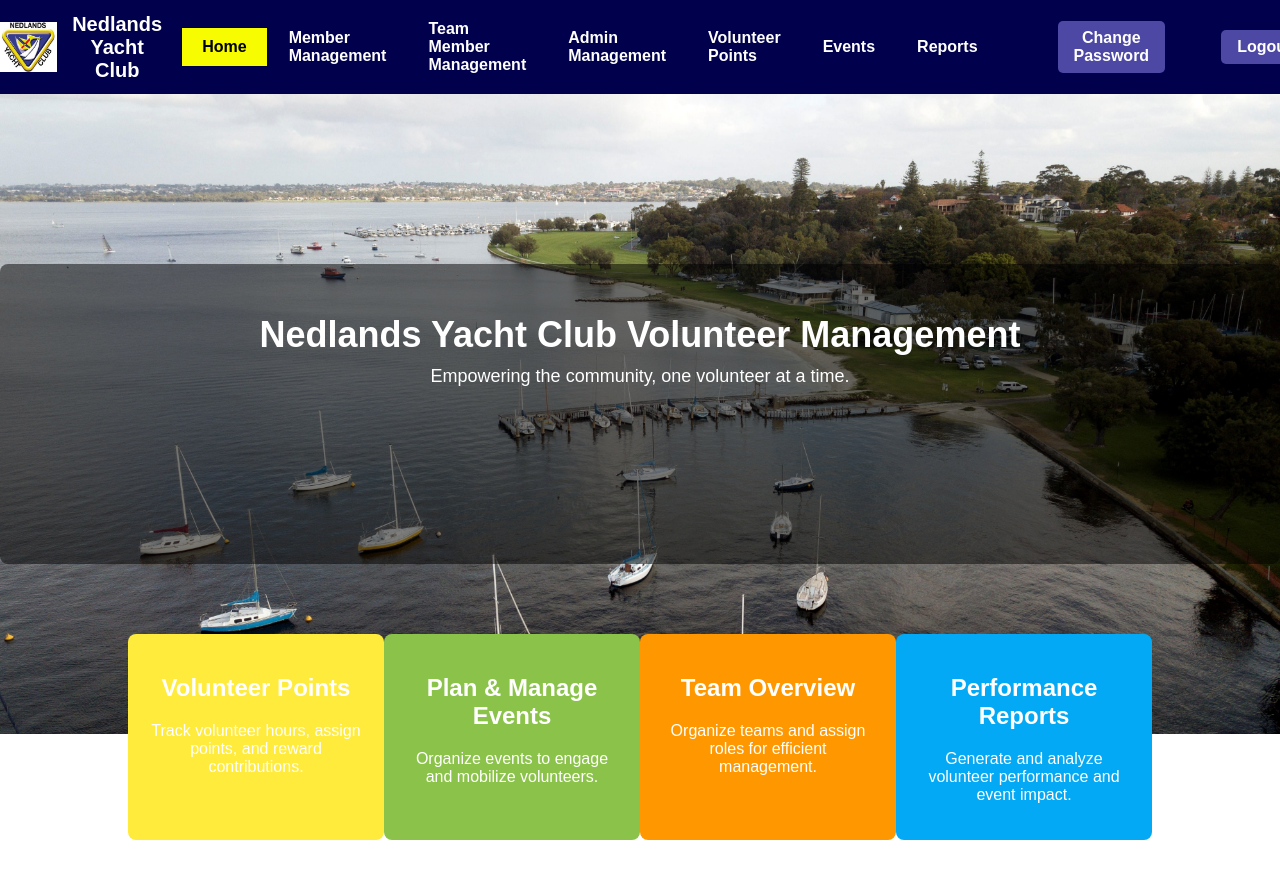
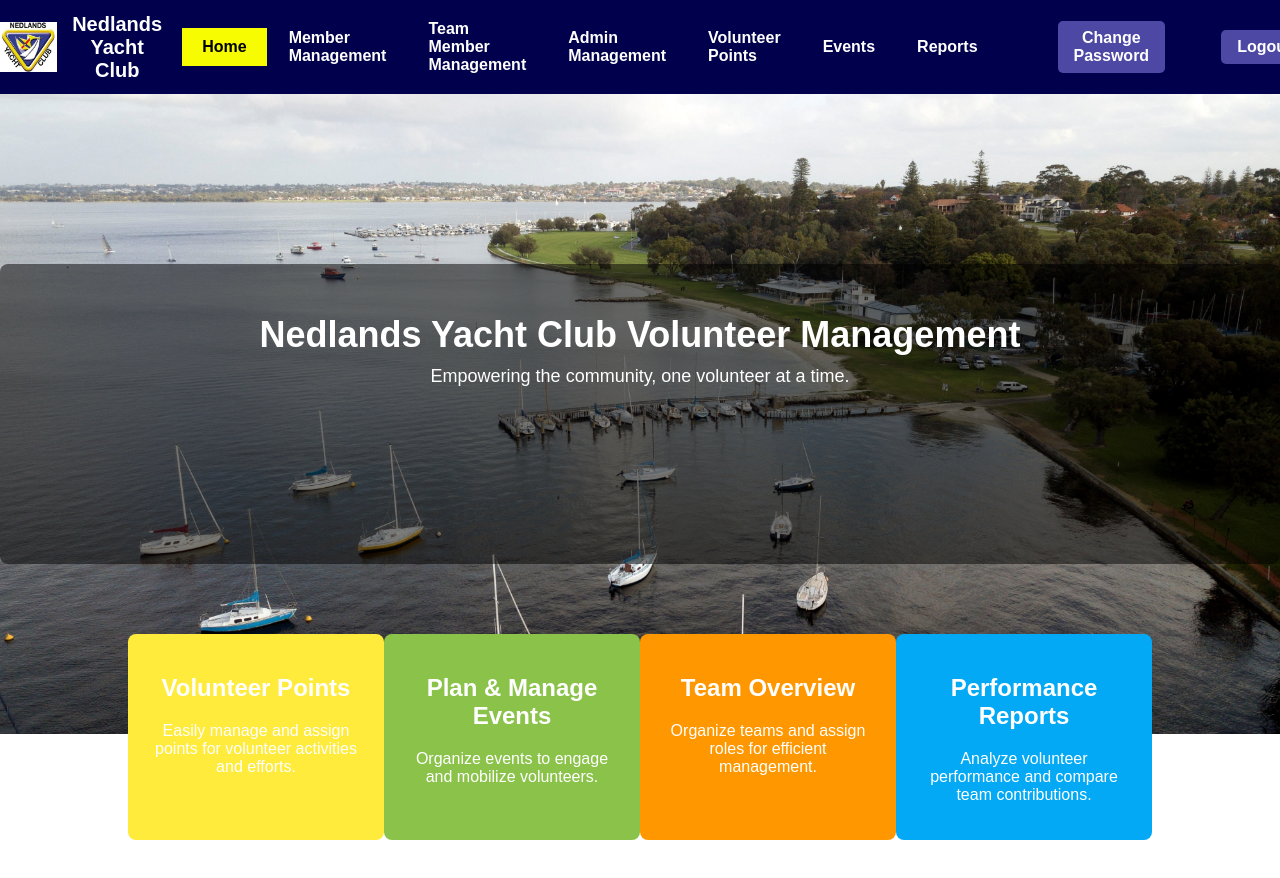
Before and after one commit to miacheng2/CITS5206-capstone, a React (Create React App) app in the folder Front_end/: page / in a window 1280 px wide. Shown: the top 878 px of the page. Built offline with nearby package versions, Linux system fonts and the light colour scheme; sample sign-in values are in the browser's storage.

Commit message:
Edited Card description in Home page

```diff
--- a/Front_end/src/components/AddVolunteerPoints.js
+++ b/Front_end/src/components/AddVolunteerPoints.js
@@ -1,7 +1,8 @@
 import React, { useState, useEffect } from "react";
 import "./stylesAdd.css";
 import sailImage from "./NYC.jpg";
-import { useNavigate } from "react-router-dom";
+import { useNavigate } from 'react-router-dom';
+
 
 function AddVolunteerPoints() {
   const [adminsAndLeaders, setUser] = useState([]); // To store users data
--- a/Front_end/src/components/Home.js
+++ b/Front_end/src/components/Home.js
@@ -25,7 +25,7 @@
         <div className="homepage-card yellow-card">
           <div className="homepage-card-content">
             <h2>Volunteer Points</h2>
-            <p>Track volunteer hours, assign points, and reward contributions.</p>
+            <p>Easily manage and assign points for volunteer activities and efforts.</p>
           </div>
           <div className="homepage-card-hover">
             <button onClick={() => window.location.href='/volunteer-points'}>Learn More</button>
@@ -55,7 +55,7 @@
         <div className="homepage-card blue-card">
           <div className="homepage-card-content">
             <h2>Performance Reports</h2>
-            <p>Generate and analyze volunteer performance and event impact.</p>
+            <p>Analyze volunteer performance and compare team contributions.</p>
           </div>
           <div className="homepage-card-hover">
             <button onClick={() => window.location.href='/reports'}>Learn More</button>
--- a/Front_end/src/components/Navbar.js
+++ b/Front_end/src/components/Navbar.js
@@ -25,7 +25,7 @@
                     <li><NavLink to="/memberManagement" className={({ isActive }) => getNavLinkClass(isActive)}><b>Member Management</b></NavLink></li>
                     <li><NavLink to="/WorkTeamManagement" className={({ isActive }) => getNavLinkClass(isActive)}><b>Team Member Management</b></NavLink></li>
                     <li><NavLink to="/AdminUserManagement" className={({ isActive }) => getNavLinkClass(isActive)}><b>Admin Management</b></NavLink></li>
-                    <li><NavLink to="/volunteer-points" className={({ isActive }) => getNavLinkClass(isActive)}><b>Volunteer Points</b></NavLink></li>
+                    <li><NavLink to="/add-points" className={({ isActive }) => getNavLinkClass(isActive)}><b>Volunteer Points</b></NavLink></li>
                     <li><NavLink to="/events" className={({ isActive }) => getNavLinkClass(isActive)}><b>Events</b></NavLink></li>
                     <li><NavLink to="/reports" className={({ isActive }) => getNavLinkClass(isActive)}><b>Reports</b></NavLink></li>
                 </ul>
```
